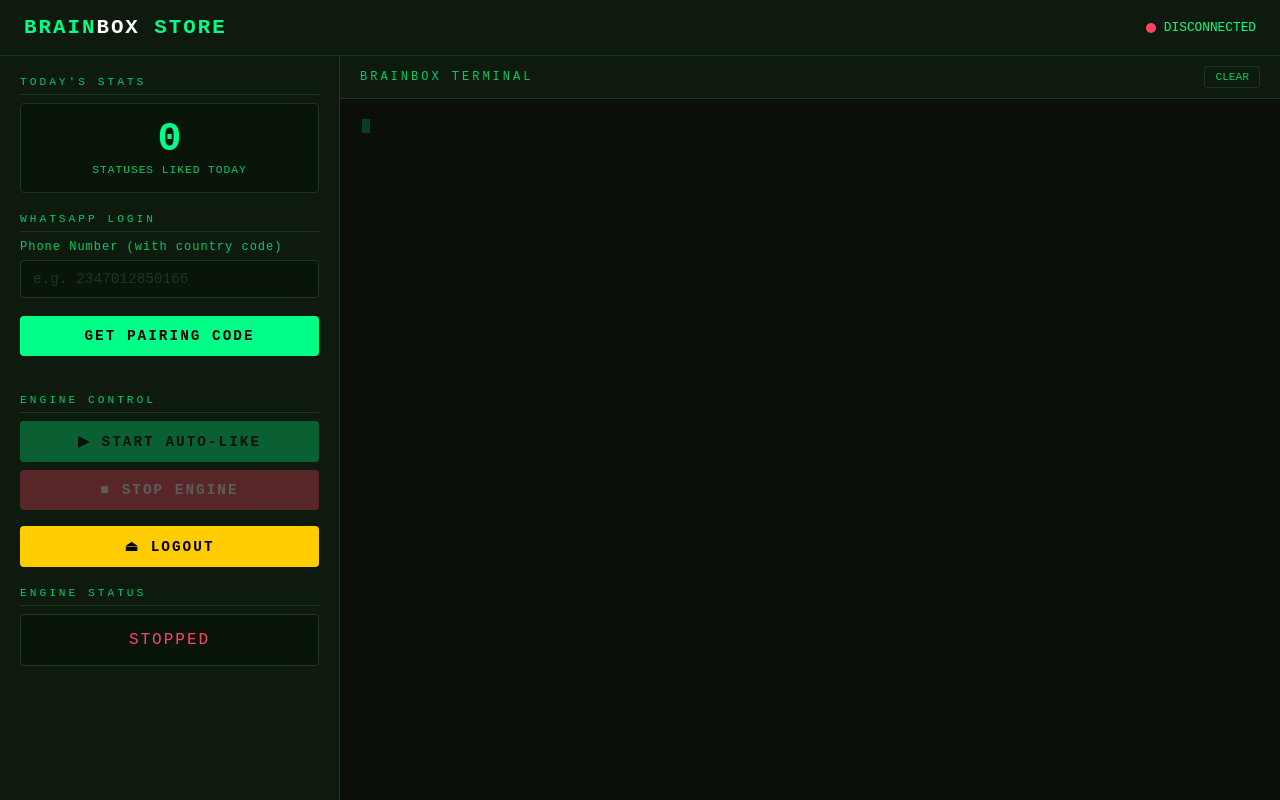
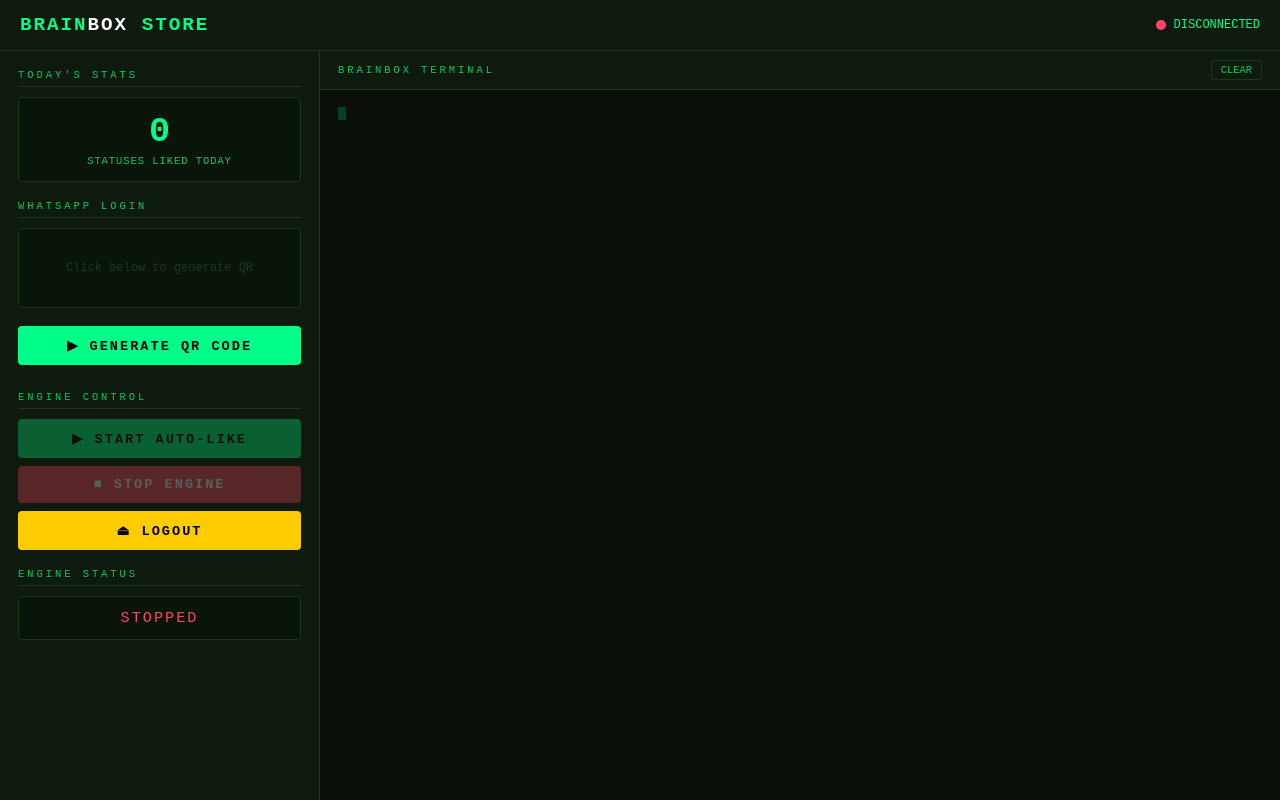
Before and after one commit to MelodianEmpire/AutoLike, a website: page public/index.html in a window 1280 px wide. Drawn offline with Linux system fonts and the light colour scheme.

Commit message:
Add files via upload

```diff
--- a/public/index.html
+++ b/public/index.html
@@ -3,453 +3,205 @@
 <head>
 <meta charset="UTF-8"/>
 <meta name="viewport" content="width=device-width,initial-scale=1.0"/>
-<title>Brainbox Auto-Like Dashboard</title>
+<title>Brainbox Auto-Like</title>
 <style>
   *{margin:0;padding:0;box-sizing:border-box;}
-  :root{
-    --green:#00ff88;
-    --dim:#00cc66;
-    --red:#ff4466;
-    --yellow:#ffcc00;
-    --bg:#0a0f0a;
-    --panel:#0f1a0f;
-    --border:#1a3a1a;
-  }
-  body{
-    background:var(--bg);
-    color:var(--green);
-    font-family:'Courier New',monospace;
-    min-height:100vh;
-    display:flex;
-    flex-direction:column;
-  }
-
-  /* ── Header ── */
-  header{
-    background:var(--panel);
-    border-bottom:1px solid var(--border);
-    padding:16px 24px;
-    display:flex;
-    align-items:center;
-    justify-content:space-between;
-  }
-  .logo{
-    font-size:1.3rem;
-    font-weight:bold;
-    letter-spacing:2px;
-  }
+  :root{--g:#00ff88;--dg:#00cc66;--r:#ff4466;--y:#ffcc00;--bg:#0a0f0a;--panel:#0f1a0f;--b:#1a3a1a;}
+  body{background:var(--bg);color:var(--g);font-family:'Courier New',monospace;min-height:100vh;display:flex;flex-direction:column;}
+  header{background:var(--panel);border-bottom:1px solid var(--b);padding:14px 20px;display:flex;align-items:center;justify-content:space-between;}
+  .logo{font-size:1.2rem;font-weight:bold;letter-spacing:2px;}
   .logo span{color:#fff;}
-  .status-badge{
-    display:flex;
-    align-items:center;
-    gap:8px;
-    font-size:.8rem;
-  }
-  .dot{
-    width:10px;height:10px;
-    border-radius:50%;
-    background:var(--red);
-    animation:none;
-  }
-  .dot.on{background:var(--green);animation:pulse 1.5s infinite;}
+  .badge{display:flex;align-items:center;gap:8px;font-size:.75rem;}
+  .dot{width:10px;height:10px;border-radius:50%;background:var(--r);}
+  .dot.on{background:var(--g);animation:pulse 1.5s infinite;}
   @keyframes pulse{0%,100%{opacity:1;}50%{opacity:.3;}}
-
-  /* ── Layout ── */
-  main{
-    flex:1;
-    display:grid;
-    grid-template-columns:340px 1fr;
-    gap:0;
-    height:calc(100vh - 60px);
-  }
-
-  /* ── Sidebar ── */
-  sidebar{
-    background:var(--panel);
-    border-right:1px solid var(--border);
-    padding:20px;
-    display:flex;
-    flex-direction:column;
-    gap:20px;
-    overflow-y:auto;
-  }
-
-  .section-title{
-    font-size:.7rem;
-    letter-spacing:3px;
-    color:var(--dim);
-    text-transform:uppercase;
-    margin-bottom:8px;
-    border-bottom:1px solid var(--border);
-    padding-bottom:6px;
-  }
-
-  .stat-box{
-    background:#0a150a;
-    border:1px solid var(--border);
-    border-radius:4px;
-    padding:16px;
-    text-align:center;
-  }
-  .stat-number{
-    font-size:2.5rem;
-    font-weight:bold;
-    line-height:1;
-  }
-  .stat-label{
-    font-size:.7rem;
-    color:var(--dim);
-    margin-top:4px;
-    letter-spacing:1px;
-  }
-
-  /* ── Form ── */
-  .form-group{display:flex;flex-direction:column;gap:6px;}
-  label{font-size:.75rem;color:var(--dim);letter-spacing:1px;}
-  input[type="text"]{
-    background:#0a150a;
-    border:1px solid var(--border);
-    color:var(--green);
-    font-family:'Courier New',monospace;
-    font-size:.9rem;
-    padding:10px 12px;
-    border-radius:4px;
-    width:100%;
-    outline:none;
-    transition:border .2s;
-  }
-  input[type="text"]:focus{border-color:var(--green);}
-  input[type="text"]::placeholder{color:#1a3a1a;}
-
-  .btn{
-    width:100%;
-    padding:12px;
-    border:none;
-    border-radius:4px;
-    font-family:'Courier New',monospace;
-    font-size:.9rem;
-    font-weight:bold;
-    letter-spacing:2px;
-    cursor:pointer;
-    transition:all .2s;
-    text-transform:uppercase;
-  }
-  .btn-primary{background:var(--green);color:#000;}
-  .btn-primary:hover{background:#00ff99;}
-  .btn-danger{background:var(--red);color:#fff;}
-  .btn-danger:hover{background:#ff6688;}
-  .btn-warn{background:var(--yellow);color:#000;}
-  .btn-warn:hover{background:#ffdd44;}
+  main{flex:1;display:grid;grid-template-columns:320px 1fr;height:calc(100vh - 53px);}
+  aside{background:var(--panel);border-right:1px solid var(--b);padding:18px;display:flex;flex-direction:column;gap:18px;overflow-y:auto;}
+  .sec{font-size:.65rem;letter-spacing:3px;color:var(--dg);text-transform:uppercase;border-bottom:1px solid var(--b);padding-bottom:5px;margin-bottom:10px;}
+  .stat{background:#0a150a;border:1px solid var(--b);border-radius:4px;padding:14px;text-align:center;}
+  .num{font-size:2.2rem;font-weight:bold;}
+  .lbl{font-size:.65rem;color:var(--dg);margin-top:3px;letter-spacing:1px;}
+  .btn{width:100%;padding:11px;border:none;border-radius:4px;font-family:'Courier New',monospace;font-size:.85rem;font-weight:bold;letter-spacing:2px;cursor:pointer;transition:all .2s;text-transform:uppercase;margin-bottom:8px;}
+  .btn:last-child{margin-bottom:0;}
+  .bp{background:var(--g);color:#000;}.bp:hover{background:#00ff99;}
+  .br{background:var(--r);color:#fff;}.br:hover{background:#ff6688;}
+  .by{background:var(--y);color:#000;}.by:hover{background:#ffdd44;}
   .btn:disabled{opacity:.3;cursor:not-allowed;}
-
-  /* ── Pairing code display ── */
-  .code-box{
-    background:#0a150a;
-    border:1px solid var(--green);
-    border-radius:4px;
-    padding:16px;
-    text-align:center;
-    display:none;
-  }
-  .code-box.show{display:block;}
-  .code-value{
-    font-size:2rem;
-    letter-spacing:8px;
-    color:#fff;
-    font-weight:bold;
-  }
-  .code-hint{font-size:.72rem;color:var(--dim);margin-top:8px;line-height:1.5;}
-
-  /* ── Engine controls ── */
-  .engine-btns{display:flex;flex-direction:column;gap:8px;}
-
-  /* ── Terminal ── */
-  .terminal-wrap{
-    display:flex;
-    flex-direction:column;
-    height:100%;
-    overflow:hidden;
-  }
-  .terminal-header{
-    background:var(--panel);
-    border-bottom:1px solid var(--border);
-    padding:10px 20px;
-    display:flex;
-    align-items:center;
-    justify-content:space-between;
-  }
-  .terminal-title{
-    font-size:.75rem;
-    letter-spacing:3px;
-    color:var(--dim);
-    text-transform:uppercase;
-  }
-  .clear-btn{
-    background:none;
-    border:1px solid var(--border);
-    color:var(--dim);
-    font-family:'Courier New',monospace;
-    font-size:.7rem;
-    padding:4px 10px;
-    cursor:pointer;
-    border-radius:3px;
-  }
-  .clear-btn:hover{border-color:var(--green);color:var(--green);}
-  #terminal{
-    flex:1;
-    padding:16px 20px;
-    overflow-y:auto;
-    font-size:.8rem;
-    line-height:1.7;
-    background:var(--bg);
-  }
-  #terminal::-webkit-scrollbar{width:4px;}
-  #terminal::-webkit-scrollbar-track{background:var(--bg);}
-  #terminal::-webkit-scrollbar-thumb{background:var(--border);}
-
-  .log-line{color:var(--green);}
-  .log-line.error{color:var(--red);}
-  .log-line.info{color:var(--yellow);}
-
-  .cursor{
-    display:inline-block;
-    width:8px;height:14px;
-    background:var(--green);
-    animation:blink .8s infinite;
-    vertical-align:middle;
-    margin-left:2px;
-  }
+  /* QR box */
+  .qr-wrap{background:#0a150a;border:1px solid var(--b);border-radius:4px;padding:14px;text-align:center;min-height:80px;display:flex;flex-direction:column;align-items:center;justify-content:center;gap:10px;}
+  .qr-wrap img{border-radius:4px;max-width:220px;width:100%;}
+  .qr-hint{font-size:.68rem;color:var(--dg);line-height:1.6;}
+  .qr-placeholder{font-size:.75rem;color:var(--b);}
+  /* engine status */
+  .estat{background:#0a150a;border:1px solid var(--b);border-radius:4px;padding:12px;text-align:center;font-size:.95rem;letter-spacing:2px;color:var(--r);}
+  /* terminal */
+  .tw{display:flex;flex-direction:column;height:100%;overflow:hidden;}
+  .th{background:var(--panel);border-bottom:1px solid var(--b);padding:9px 18px;display:flex;align-items:center;justify-content:space-between;}
+  .tt{font-size:.65rem;letter-spacing:3px;color:var(--dg);text-transform:uppercase;}
+  .cb{background:none;border:1px solid var(--b);color:var(--dg);font-family:'Courier New',monospace;font-size:.65rem;padding:3px 9px;cursor:pointer;border-radius:3px;}
+  .cb:hover{border-color:var(--g);color:var(--g);}
+  #terminal{flex:1;padding:14px 18px;overflow-y:auto;font-size:.78rem;line-height:1.7;background:var(--bg);}
+  #terminal::-webkit-scrollbar{width:3px;}
+  #terminal::-webkit-scrollbar-thumb{background:var(--b);}
+  .ll{color:var(--g);}
+  .le{color:var(--r);}
+  .li{color:var(--y);}
+  .cur{display:inline-block;width:8px;height:13px;background:var(--g);animation:blink .8s infinite;vertical-align:middle;}
   @keyframes blink{0%,100%{opacity:1;}50%{opacity:0;}}
-
-  /* ── Mobile ── */
-  @media(max-width:768px){
-    main{grid-template-columns:1fr;grid-template-rows:auto 1fr;}
-    sidebar{height:auto;}
-    .stat-number{font-size:1.8rem;}
-  }
+  @media(max-width:700px){main{grid-template-columns:1fr;grid-template-rows:auto 1fr;}aside{max-height:55vh;}}
 </style>
 </head>
 <body>
-
 <header>
   <div class="logo">BRAIN<span>BOX</span> STORE</div>
-  <div class="status-badge">
-    <div class="dot" id="connDot"></div>
-    <span id="connLabel">DISCONNECTED</span>
-  </div>
+  <div class="badge"><div class="dot" id="dot"></div><span id="connLabel">DISCONNECTED</span></div>
 </header>
-
 <main>
-  <sidebar>
-
+<aside>
   <!-- Stats -->
   <div>
-      <div class="section-title">Today's Stats</div>
-      <div class="stat-box">
-        <div class="stat-number" id="dailyCount">0</div>
-        <div class="stat-label">STATUSES LIKED TODAY</div>
+    <div class="sec">Today's Stats</div>
+    <div class="stat"><div class="num" id="cnt">0</div><div class="lbl">STATUSES LIKED TODAY</div></div>
+  </div>
+
+  <!-- QR Login -->
+  <div>
+    <div class="sec">WhatsApp Login</div>
+    <div class="qr-wrap" id="qrWrap">
+      <div class="qr-placeholder">Click below to generate QR</div>
+    </div>
+    <br/>
+    <button class="btn bp" id="qrBtn" onclick="generateQR()">&#9654; Generate QR Code</button>
+    <div class="qr-hint" id="qrHint" style="display:none">
+      Open WhatsApp → Settings → Linked Devices → Link a Device → Scan this QR
     </div>
   </div>
 
-    <!-- Connect -->
+  <!-- Engine -->
   <div>
-      <div class="section-title">WhatsApp Login</div>
-      <div class="form-group">
-        <label>Phone Number (with country code)</label>
-        <input type="text" id="phoneInput" placeholder="e.g. 2347012850166"/>
-      </div>
-      <br/>
-      <button class="btn btn-primary" id="pairBtn" onclick="requestPair()">
-        Get Pairing Code
-      </button>
-      <br/><br/>
-      <div class="code-box" id="codeBox">
-        <div class="code-hint">Enter this code in WhatsApp</div>
-        <div class="code-value" id="codeValue">----</div>
-        <div class="code-hint">
-          WhatsApp → Settings → Linked Devices<br/>
-          → Link a Device → Link with phone number
-        </div>
-      </div>
+    <div class="sec">Engine Control</div>
+    <button class="btn bp" id="startBtn" onclick="startEngine()" disabled>&#9654; Start Auto-Like</button>
+    <button class="btn br" id="stopBtn" onclick="stopEngine()" disabled>&#9632; Stop Engine</button>
+    <button class="btn by" onclick="logout()">&#9167; Logout</button>
   </div>
 
-    <!-- Engine Controls -->
+  <!-- Status -->
   <div>
-      <div class="section-title">Engine Control</div>
-      <div class="engine-btns">
-        <button class="btn btn-primary" id="startBtn" onclick="startEngine()" disabled>
-          ▶ Start Auto-Like
-        </button>
-        <button class="btn btn-danger" id="stopBtn" onclick="stopEngine()" disabled>
-          ■ Stop Engine
-        </button>
-        <button class="btn btn-warn" onclick="logout()" style="margin-top:8px">
-          ⏏ Logout
-        </button>
+    <div class="sec">Engine Status</div>
+    <div class="estat" id="estat">STOPPED</div>
   </div>
+</aside>
+
+<div class="tw">
+  <div class="th">
+    <span class="tt">Brainbox Terminal</span>
+    <button class="cb" onclick="clearLogs()">CLEAR</button>
   </div>
-
-    <!-- Engine Status -->
-    <div>
-      <div class="section-title">Engine Status</div>
-      <div class="stat-box">
-        <div id="engineStatus" style="color:var(--red);font-size:1rem;letter-spacing:2px">STOPPED</div>
-      </div>
-    </div>
-
-  </sidebar>
-
-  <!-- Terminal -->
-  <div class="terminal-wrap">
-    <div class="terminal-header">
-      <span class="terminal-title">Brainbox Terminal</span>
-      <button class="clear-btn" onclick="clearLogs()">CLEAR</button>
-    </div>
-    <div id="terminal">
-      <span class="cursor"></span>
-    </div>
+  <div id="terminal"><span class="cur"></span></div>
 </div>
 </main>
 
 <script>
-  let ws;
-  let connected = false;
-  let running = false;
+let ws, connected=false, running=false;
 
-  function connectWS() {
-    const proto = location.protocol === 'https:' ? 'wss' : 'ws';
-    ws = new WebSocket(`${proto}://${location.host}`);
-
-    ws.onopen = () => {};
-
-    ws.onmessage = (e) => {
-      const data = JSON.parse(e.data);
-
-      if (data.type === 'init') {
-        data.logs.forEach(l => appendLog(l));
-        updateDailyCount(data.dailyCount);
-        setConnected(data.connected);
-        setRunning(data.running);
-
-      } else if (data.type === 'log') {
-        appendLog(data.message);
-        updateDailyCount(data.dailyCount);
-
-      } else if (data.type === 'connected') {
-        setConnected(true);
-
-      } else if (data.type === 'disconnected') {
-        setConnected(false);
-        setRunning(false);
-
-      } else if (data.type === 'engine_started') {
-        setRunning(true);
-
-      } else if (data.type === 'engine_stopped') {
-        setRunning(false);
-
-      } else if (data.type === 'liked') {
-        updateDailyCount(data.dailyCount);
+function connectWS(){
+  const proto=location.protocol==='https:'?'wss':'ws';
+  ws=new WebSocket(`${proto}://${location.host}`);
+  ws.onmessage=e=>{
+    const d=JSON.parse(e.data);
+    if(d.type==='init'){
+      d.logs.forEach(appendLog);
+      setCount(d.dailyCount);
+      setConn(d.connected);
+      setRun(d.running);
+    } else if(d.type==='log'){
+      appendLog(d.message);
+      setCount(d.dailyCount);
+    } else if(d.type==='qr'){
+      showQR(d.image);
+    } else if(d.type==='connected'){
+      setConn(true);
+      clearQR();
+    } else if(d.type==='disconnected'){
+      setConn(false); setRun(false);
+    } else if(d.type==='engine_started'){
+      setRun(true);
+    } else if(d.type==='engine_stopped'){
+      setRun(false);
+    } else if(d.type==='liked'){
+      setCount(d.dailyCount);
     }
   };
-
-    ws.onclose = () => {
-      setTimeout(connectWS, 3000); // Auto-reconnect
-    };
+  ws.onclose=()=>setTimeout(connectWS,3000);
 }
 
-  function appendLog(msg) {
-    const terminal = document.getElementById('terminal');
-    const line = document.createElement('div');
-    line.className = 'log-line';
-
-    if (msg.includes('Error') || msg.includes('error') || msg.includes('closed')) {
-      line.classList.add('error');
-    } else if (msg.includes('Next cycle') || msg.includes('Waiting')) {
-      line.classList.add('info');
+function appendLog(msg){
+  const t=document.getElementById('terminal');
+  const d=document.createElement('div');
+  d.className='ll';
+  if(msg.includes('error')||msg.includes('Error')||msg.includes('closed')) d.className='le';
+  else if(msg.includes('Next cycle')||msg.includes('Waiting')||msg.includes('min.')) d.className='li';
+  d.textContent=msg;
+  t.appendChild(d);
+  t.scrollTop=t.scrollHeight;
 }
 
-    line.textContent = msg;
-    terminal.appendChild(line);
+function setCount(n){ document.getElementById('cnt').textContent=n; }
 
-    // Auto-scroll
-    terminal.scrollTop = terminal.scrollHeight;
+function setConn(s){
+  connected=s;
+  document.getElementById('dot').className='dot'+(s?' on':'');
+  document.getElementById('connLabel').textContent=s?'CONNECTED':'DISCONNECTED';
+  document.getElementById('startBtn').disabled=!s||running;
 }
 
-  function updateDailyCount(count) {
-    document.getElementById('dailyCount').textContent = count;
+function setRun(s){
+  running=s;
+  document.getElementById('startBtn').disabled=!connected||s;
+  document.getElementById('stopBtn').disabled=!s;
+  const el=document.getElementById('estat');
+  el.textContent=s?'RUNNING':'STOPPED';
+  el.style.color=s?'var(--g)':'var(--r)';
 }
 
-  function setConnected(state) {
-    connected = state;
-    const dot = document.getElementById('connDot');
-    const label = document.getElementById('connLabel');
-    const startBtn = document.getElementById('startBtn');
-
-    dot.className = 'dot' + (state ? ' on' : '');
-    label.textContent = state ? 'CONNECTED' : 'DISCONNECTED';
-    startBtn.disabled = !state || running;
+function showQR(img){
+  const w=document.getElementById('qrWrap');
+  w.innerHTML=`<img src="${img}" alt="QR Code"/>`;
+  document.getElementById('qrHint').style.display='block';
 }
 
-  function setRunning(state) {
-    running = state;
-    const startBtn = document.getElementById('startBtn');
-    const stopBtn = document.getElementById('stopBtn');
-    const engineStatus = document.getElementById('engineStatus');
-
-    startBtn.disabled = !connected || state;
-    stopBtn.disabled = !state;
-    engineStatus.textContent = state ? 'RUNNING' : 'STOPPED';
-    engineStatus.style.color = state ? 'var(--green)' : 'var(--red)';
+function clearQR(){
+  document.getElementById('qrWrap').innerHTML='<div class="qr-placeholder">Connected ✓</div>';
+  document.getElementById('qrHint').style.display='none';
 }
 
-  async function requestPair() {
-    const phone = document.getElementById('phoneInput').value.trim();
-    if (!phone) { alert('Enter your phone number first.'); return; }
-
-    document.getElementById('pairBtn').disabled = true;
-    document.getElementById('pairBtn').textContent = 'Requesting...';
-
-    const res = await fetch('/api/pair', {
-      method: 'POST',
-      headers: { 'Content-Type': 'application/json' },
-      body: JSON.stringify({ phone })
-    });
-    const data = await res.json();
-
-    document.getElementById('pairBtn').disabled = false;
-    document.getElementById('pairBtn').textContent = 'Get Pairing Code';
-
-    if (data.success) {
-      document.getElementById('codeValue').textContent = data.code;
-      document.getElementById('codeBox').classList.add('show');
-    } else {
-      alert('Error: ' + data.error);
-    }
+async function generateQR(){
+  document.getElementById('qrBtn').disabled=true;
+  document.getElementById('qrBtn').textContent='Generating...';
+  document.getElementById('qrWrap').innerHTML='<div class="qr-placeholder">Loading QR...</div>';
+  await fetch('/api/qr',{method:'POST'});
+  document.getElementById('qrBtn').disabled=false;
+  document.getElementById('qrBtn').textContent='▶ Generate QR Code';
 }
 
-  async function startEngine() {
-    const res = await fetch('/api/start', { method: 'POST' });
-    const data = await res.json();
-    if (!data.success) alert('Error: ' + data.error);
+async function startEngine(){
+  const r=await fetch('/api/start',{method:'POST'});
+  const d=await r.json();
+  if(!d.success) alert('Error: '+d.error);
 }
 
-  async function stopEngine() {
-    await fetch('/api/stop', { method: 'POST' });
+async function stopEngine(){ await fetch('/api/stop',{method:'POST'}); }
+
+async function logout(){
+  if(!confirm('Logout and clear session?')) return;
+  await fetch('/api/logout',{method:'POST'});
+  clearQR();
 }
 
-  async function logout() {
-    if (!confirm('Are you sure you want to logout and clear the session?')) return;
-    await fetch('/api/logout', { method: 'POST' });
-    document.getElementById('codeBox').classList.remove('show');
+function clearLogs(){
+  document.getElementById('terminal').innerHTML='<span class="cur"></span>';
 }
 
-  function clearLogs() {
-    const terminal = document.getElementById('terminal');
-    terminal.innerHTML = '<span class="cursor"></span>';
-  }
-
-  // Init
 connectWS();
 </script>
 </body>
```
Lines whose indentation alone changed are shown as unchanged.
